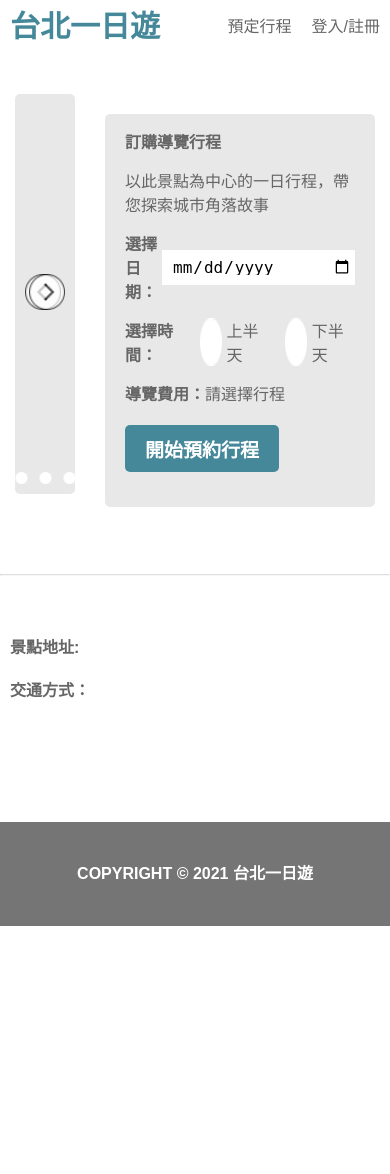
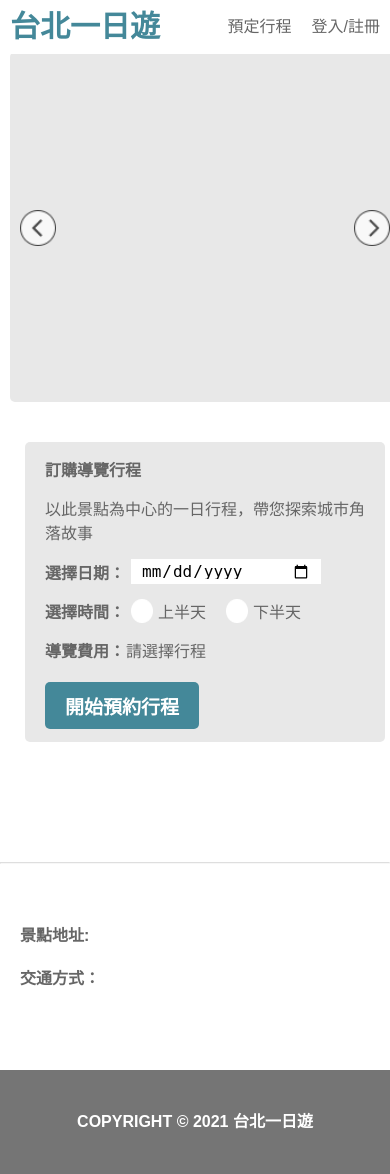
Before and after one commit to j22868706/taipeiDayTrip, a Flask app: page /attraction/1 in a window 390 px wide. Before the commit the page ends 926 px from the top, so only its background shows below. Run offline with Flask 3, Linux system fonts and the light colour scheme; data that the repository does not hold is empty.

Commit message:
09160200

```diff
--- a/static/css/attraction-layout.css
+++ b/static/css/attraction-layout.css
@@ -81,7 +81,7 @@ section{
     border-radius: 5px;
 }
 .image-gallery-circle{
-    width: 115px;
+    width: auto;
     height: 12px;
     transform: translateX(50%);
     position: absolute;
@@ -115,7 +115,7 @@ section{
     cursor: pointer;
 }
 .image-gallery-images{
-    width: 100%;
+    width: 540px;
     height: 100%;
     object-fit: cover;
     border-radius: 5px;
@@ -174,17 +174,11 @@ section{
     margin-left: 5px;
     user-select: none;
     background-color: rgba(255, 255, 255, 1);
-}
-
-.date-text{
     font-size: 16px;
     font-weight: 500;
     line-height: 13px;
     color: rgba(0, 0, 0, 1);
     height: 25px;
-    outline: none;
-    border: none;
-    width: 180px;
 }
 
 .check-flex{
@@ -280,7 +274,7 @@ img.filled-icon {
 }
 
 
-@media (max-width: 1200px){
+@media (max-width: 1250px){
     .nav_bar {
         width: 100%;
         margin: 0 auto;
@@ -289,6 +283,24 @@ img.filled-icon {
         align-items: center;
         list-style: none;
     }
+    .schedule-box{
+        width: 500px;
+    }
+    .info-flex{
+    margin: 0px 10px;
+    }
+    .booking-section{
+        min-height: 250px;
+        height: auto;
+    }
+    .date{
+        width: 190px;
+        font-size: 16px;
+    }
+    .booking-title-text{
+        width: 81px;
+    }
+
 }
 @media (max-width: 600px) and (min-width: 360px) {
     .nav_bar {
@@ -299,27 +311,18 @@ img.filled-icon {
         align-items: center;
         list-style: none;
     }
-    .searchSpace{
-        width: 200px;
-        height: 46px;
-        background: rgba(255, 255, 255, 1);
-        border:none;
-        vertical-align: middle;
-        margin-right: -2px;
-        padding: 15px;
-        font-weight: 700;
-        font-size: 16px;
-        line-height: 13.3px;
-        color: rgba(117, 117, 117, 1);
-        box-shadow: 0px 0px 20px 0px rgba(170, 187, 204, 1);
+    section{
+        flex-wrap: wrap;
+        height: auto;
+        margin-top: 52px;
     }
-    .attraction{
-        width: 90%;
-        border-radius: 5px;
-        border: 1px solid rgba(232, 232, 232, 1);
-        margin: 15px;
-        position: relative;
-        display: flex;
-        flex-direction: column;
-        }
+    .img-box{
+        width: 466px;
+        height: 350px;
+        margin: 0px 0px 20px 0px;
     }
+    .booking-section{
+        min-height: 250px;
+        height: 300px;
+    }
+}
--- a/static/javaScript/attraction.js
+++ b/static/javaScript/attraction.js
@@ -34,12 +34,25 @@ function fetchAttractionData(attractionId) {
           imgElement.src = imageUrl;
           imgElement.alt = data.data.name;
           imgElement.classList.add('attraction-image');
+
+          const dot = document.createElement('img');
+          dot.src = "/static/images/circle.png";
+          dot.classList.add('circle');
+
+          dot.addEventListener('click', () => {
+            showImage(index);
+            setActiveDot(index);
+          });
+
+          dotContainer.appendChild(dot);
           imageGallery.appendChild(imgElement);
 
           if (index=== 0) {
             imgElement.style.display = "block";
+            dot.src = "/static/images/circle-current.png";
           } else {
             imgElement.style.display = "none";
+            dot.src = "/static/images/circle.png";
           }
         });
       }
@@ -53,19 +66,26 @@ let currentImageIndex = 0;
 function leftArrow() {
   const imageGallery = document.getElementById("imageGallery");
   const attractionImages = imageGallery.querySelectorAll(".attraction-image");
+  const dots = document.querySelectorAll(".circle");
 
   attractionImages[currentImageIndex].style.display = "none";
+  dots[currentImageIndex].src = "/static/images/circle.png";
   currentImageIndex = (currentImageIndex - 1 + attractionImages.length) % attractionImages.length;
   attractionImages[currentImageIndex].style.display = "block";
+  dots[currentImageIndex].src = "/static/images/circle-current.png";
 }
 
 function rightArrow() {
   const imageGallery = document.getElementById("imageGallery");
   const attractionImages = imageGallery.querySelectorAll(".attraction-image");
+  const dots = document.querySelectorAll(".circle");
+
 
   attractionImages[currentImageIndex].style.display = "none";
+  dots[currentImageIndex].src = "/static/images/circle.png";
   currentImageIndex = (currentImageIndex + 1) % attractionImages.length;
   attractionImages[currentImageIndex].style.display = "block";
+  dots[currentImageIndex].src = "/static/images/circle-current.png";
 }
 
 fetchAttractionData(attractionId);
--- a/templates/attraction.html
+++ b/templates/attraction.html
@@ -22,13 +22,9 @@
         <div class="info-flex">
             <section>
                 <div class="img-box" id="imageGallery" src="">
-                    <div class="image-gallery-circle" id="dotContainer">
-                        <img class="circle" src="{{ url_for('static', filename='images/circle.png') }}">
-                        <img class="circle" src="{{ url_for('static', filename='images/circle.png') }}">
-                        <img class="circle" src="{{ url_for('static', filename='images/circle.png') }}">
-                    </div>
-                        <img id="leftArrow" class="left-arrow" src="{{ url_for('static', filename='images/arrowLeftStatesHovered.png') }}" onclick="leftArrow();">
-                        <img id="rightArrow" class="right-arrow" src="{{ url_for('static', filename='images/arrowRightStatesHovered.png') }}" onclick="rightArrow();">
+                    <div class="image-gallery-circle" id="dotContainer"></div>
+                    <img id="leftArrow" class="left-arrow" src="{{ url_for('static', filename='images/arrowLeftStatesHovered.png') }}" onclick="leftArrow();">
+                    <img id="rightArrow" class="right-arrow" src="{{ url_for('static', filename='images/arrowRightStatesHovered.png') }}" onclick="rightArrow();">
                 </div>
                 <div class="schedule-box">
                     <div class="attraction-title"></div>
@@ -38,9 +34,7 @@
                         <div class="booking-content-text-bottom15">以此景點為中心的一日行程，帶您探索城市角落故事</div>
                         <div style="display: flex; align-items: center;" class="margin-bottom-15px">
                             <div class="booking-title-text">選擇日期：</div>
-                            <div class="date">
-                                <input type="date" class="date-text" id="dateInput">
-                            </div>
+                                <input type="date" class="date" id="dateInput">
                         </div>
                         <div style="display: flex; align-items: center;" class="margin-bottom-15px">
                             <div class="booking-title-text">選擇時間：</div>
```
Also changed, not shown: 1 other file.
